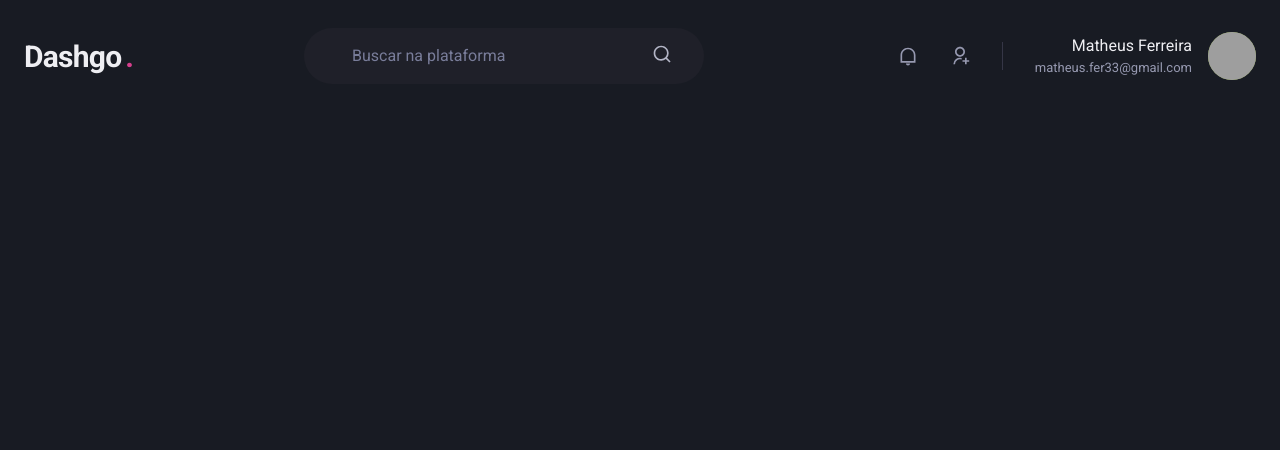
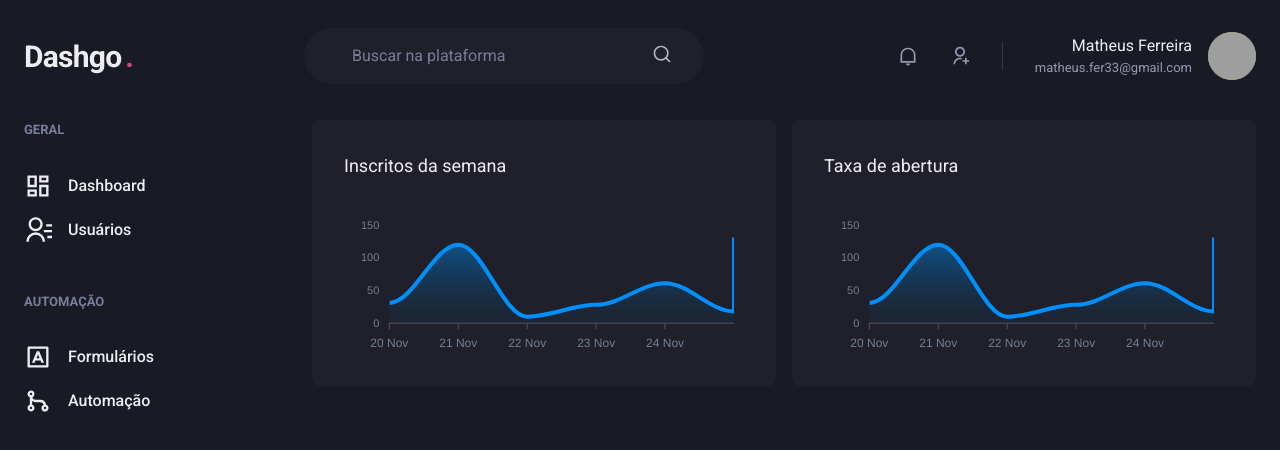
Before and after one commit to matheus-ferreira1/dashgo, a Next.js app: page /dashboard in a window 1280 px wide. Shown: the top 450 px of the page. Built offline with nearby package versions, Linux system fonts and the light colour scheme; grey boxes are pictures that could not be loaded.

Commit message:
adicionado graficos via apexcharts e dashboard atualizada com novos charts

```diff
--- a/package.json
+++ b/package.json
@@ -13,9 +13,11 @@
     "@chakra-ui/react": "^1.8.7",
     "@emotion/react": "^11.8.2",
     "@emotion/styled": "^11.8.1",
+    "apexcharts": "^3.35.0",
     "framer-motion": "^6.2.8",
     "next": "12.1.4",
     "react": "18.0.0",
+    "react-apexcharts": "^1.4.0",
     "react-dom": "18.0.0",
     "react-icons": "^4.3.1"
   },
--- a/src/components/Sidebar.tsx
+++ b/src/components/Sidebar.tsx
@@ -1,10 +1,36 @@
-import { Box, Stack } from "@chakra-ui/react";
+import { Box, Icon, Link, Stack, Text } from "@chakra-ui/react";
+import { RiContactsBookLine, RiContactsLine, RiDashboardLine, RiGitMergeLine, RiInputMethodLine } from "react-icons/ri";
 
 export default function Sidebar() {
   return (
     <Box as="aside" w="64" mr="8">
        <Stack spacing="12" align="flex-start">
-
+         <Box>
+            <Text fontWeight="bold" color="gray.400" fontSize="small">GERAL</Text>
+            <Stack spacing="4" mt="8" align="stretch">
+               <Link display="flex" alignItems="center">
+                  <Icon as={RiDashboardLine} fontSize="28" />
+                  <Text ml="4" fontWeight="medium">Dashboard</Text>
+               </Link>
+               <Link display="flex" alignItems="center">
+                  <Icon as={RiContactsLine} fontSize="28" />
+                  <Text ml="4" fontWeight="medium">Usuários</Text>
+               </Link>
+            </Stack>
+         </Box>
+         <Box>
+            <Text fontWeight="bold" color="gray.400" fontSize="small">AUTOMAÇÃO</Text>
+            <Stack spacing="4" mt="8" align="stretch">
+               <Link display="flex" alignItems="center">
+                  <Icon as={RiInputMethodLine} fontSize="28" />
+                  <Text ml="4" fontWeight="medium">Formulários</Text>
+               </Link>
+               <Link display="flex" alignItems="center">
+                  <Icon as={RiGitMergeLine} fontSize="28" />
+                  <Text ml="4" fontWeight="medium">Automação</Text>
+               </Link>
+            </Stack>
+         </Box>
        </Stack>
     </Box>
   )
--- a/src/pages/dashboard.tsx
+++ b/src/pages/dashboard.tsx
@@ -1,8 +1,70 @@
-import { Flex } from "@chakra-ui/react";
+import { Box, Flex, SimpleGrid, Text, theme } from "@chakra-ui/react";
 import Header from "../components/Header";
 import Sidebar from "../components/Sidebar";
+import dynamic from "next/dynamic";
+
+//Esse tipo de importação do chart é feita para que o chart seja montado somente
+//no browser (ele não pode ser carregado no server). Abaixo temos o ssr desligado.
+const Chart = dynamic(() => import('react-apexcharts'), {
+   ssr: false,
+})
+
+
+
+const series = [
+   { name: "series 1", data: [31, 120, 10, 28, 61, 18, 131] }
+];
 
 export default function Dashboard() {
+
+   const options = {
+      chart: {
+        toolbar: {
+          show: false
+        },
+        zoom: {
+          enabled: false
+        },
+        foreColor: theme.colors.gray[500],
+      },
+      grid: {
+        show: false
+      },
+      dataLabels: {
+        enabled: false
+      },
+      tooltip: {
+        enabled: false
+      },
+      xaxis: {
+        type: "datetime",
+        axisBorder: {
+          color: theme.colors.gray[600]
+        },
+        axisTicks: {
+          color: theme.colors.gray[600]
+        },
+        categories: [
+          '2021-11-20T00:00:00.000Z',
+          '2021-11-21T00:00:00.000Z',
+          '2021-11-22T00:00:00.000Z',
+          '2021-11-23T00:00:00.000Z',
+          '2021-11-24T00:00:00.000Z',
+          '2021-11-25T00:00:00.000Z',
+        ]
+      },
+      fill: {
+        opacity: 0.3,
+        type: 'gradient',
+        gradient: {
+          shade: 'dark',
+          opacityFrom: 0.7,
+          opacityTo: 0.3,
+        }
+      }
+    }
+
+
   return (
     <Flex direction="column" h="100vh">
 
@@ -10,6 +72,27 @@
 
       <Flex w="100%" my="6" maxWidth={1480} mx="auto" px="6">
          <Sidebar />
+
+         <SimpleGrid flex="1" gap="4" minChildWidth="320px" alignItems="flex-start">
+            <Box
+               p="8"
+               bg="gray.800"
+               borderRadius={8}
+               pb="4"
+            >
+               <Text fontSize="lg" mb="4">Inscritos da semana</Text>
+               <Chart options={options} series={series} type="area" height={160} />
+            </Box>
+            <Box
+               p="8"
+               bg="gray.800"
+               borderRadius={8}
+               pb="4"
+            >
+               <Text fontSize="lg" mb="4">Taxa de abertura</Text>
+               <Chart options={options} series={series} type="area" height={160} />
+            </Box>
+         </SimpleGrid>
       </Flex>
     </Flex>
   )
```
Also changed, not shown: 1 other file (tests, documents, lock files or other folders).
